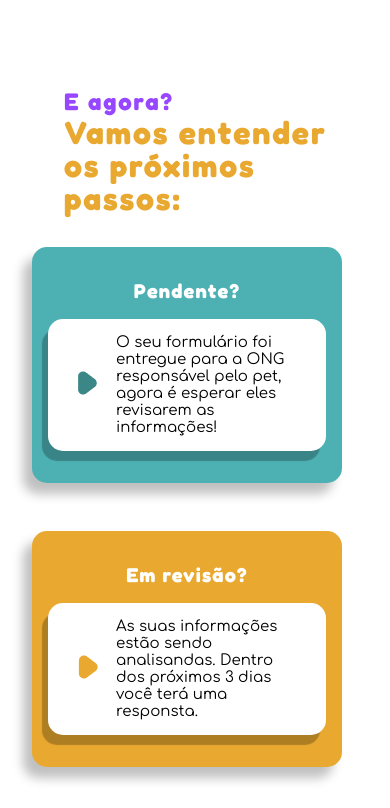
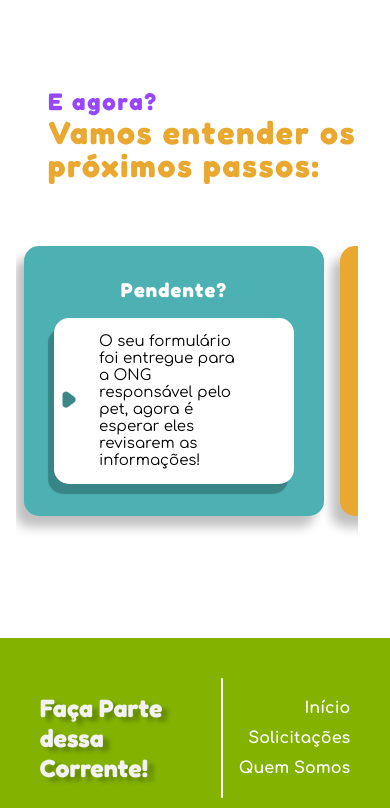
Before and after one commit to marcelossf/adopetme, a React (Create React App) app: page /user-solicitation in a window 390 px wide. Shown: the part 1016-1824 px from the top of the page. Built offline with nearby package versions, Linux system fonts and the light colour scheme; no server answers.

Commit message:
fix: page solicitacoes do user, responsivo e com logo

```diff
--- a/src/components/StepsRequest/style.js
+++ b/src/components/StepsRequest/style.js
@@ -14,7 +14,7 @@ export const CardSection = styled.section`
 
 	width: 100%;
 	max-width: 1450px;
-	padding: 0 2em;
+	padding: 0 1em;
 	margin: 90px auto;
 
 	h4 {
@@ -41,26 +41,44 @@ export const CardSection = styled.section`
 			width: 450px;
 		}
 		@media (min-width: 768px) {
-			font-size: 64px;
-			line-height: 77px;
+			padding-left: 0;
 
 			span {
 				font-weight: 700;
-				font-size: 48px;
-				line-height: 58px;
 			}
 		}
 	}
 
 	.cards-container {
+		width: 100%;
 		display: flex;
-		justify-content: right;
-		flex-wrap: wrap;
-		gap: 3em;
+		justify-content: start;
+		flex-wrap: nowrap;
+		gap: 1em;
 
-		@media (max-width: 768px) {
-			justify-content: center;
-			margin: 0 auto;
+		height: fit-content;
+
+		overflow-y: hidden;
+		overflow-x: scroll;
+		scroll-behavior: smooth;
+
+		padding: 2em 0.5em;
+
+		::-webkit-scrollbar {
+			height: 10px;
+			width: 10x;
+			background: #d9d9d9;
+			transition: ease-in-out 200ms;
+		}
+		::-webkit-scrollbar-thumb:horizontal {
+			background: #9747ff;
+			border-radius: 10px;
+		}
+		@media (min-width: 1024px) {
+			gap: 3em;
+			width: 80%;
+			flex-wrap: wrap;
+			overflow: hidden;
 		}
 	}
 `;
@@ -69,17 +87,18 @@ export const CardRequest = styled.div`
 	display: flex;
 	flex-direction: column;
 	align-items: center;
-	justify-content: center;
+	justify-content: space-between;
 
 	gap: 1em;
 
 	border-radius: 15px;
 
-	padding: 2em 1em;
-	max-width: 400px;
+	padding: 2em 3em;
+	max-width: 300px;
 	width: 100%;
 
 	box-shadow: -9px 11px 11px 0px rgba(0, 0, 0, 0.25);
+
 	${(props) => {
 		switch (props.type) {
 			case "pendente":
@@ -127,9 +146,10 @@ s				`;
 	}
 
 	.status-text {
+		position: relative;
+
 		display: flex;
 		align-items: center;
-		gap: 1em;
 
 		background: #ffffff;
 		box-shadow: -6px 10px 1px rgba(0, 0, 0, 0.25);
@@ -138,19 +158,20 @@ s				`;
 
 		height: 100%;
 		max-height: 211px;
-		padding: 1em 2em;
+		width: 240px;
+		padding: 1em 3em;
 
+		text-align: start;
 		font-size: 15px;
 		line-height: 17px;
 		font-weight: 400;
-
-		@media (min-width: 768px) {
-			font-size: 20px;
-			line-height: 24px;
-		}
 	}
 
 	.status-text::before {
+		position: absolute;
+		left: 5px;
+		transform: scale(0.7);
+
 		${(props) => {
 			switch (props.type) {
 				case "pendente":
--- a/src/pages/UserRequests/index.jsx
+++ b/src/pages/UserRequests/index.jsx
@@ -11,7 +11,10 @@ import PhotoPerfil from "../../components/PhotoPerfil";
 import SloganRequest from "../../components/SloganRequest";
 import StepsRequest from "../../components/StepsRequest";
 import { TableRequest } from "../../components/TableRequest";
+
 import { UserContext } from "../../context/user";
+
+import Logo from "../../assets/logoAdopet.png";
 
 import { MarginNavBar } from "../../styles/marginNavBar";
 import { MainContainer } from "./style";
@@ -70,6 +73,10 @@ const UserRequest = () => {
 			<MarginNavBar></MarginNavBar>
 
 			<MainContainer>
+				<figure>
+					<img src={Logo} alt="Logo" />
+				</figure>
+
 				<section className="request-container">
 					<h2 className="request-caption">Processo de adoção</h2>
 					<TableRequest />
--- a/src/pages/UserRequests/style.js
+++ b/src/pages/UserRequests/style.js
@@ -69,6 +69,15 @@ export const MainContainer = styled.main`
 	margin-bottom: 90px;
 	padding: 0 1em 0 0;
 
+	figure {
+		display: none;
+		@media (min-width: 1024px) {
+			width: 100%;
+			display: inline-flex;
+			justify-content: center;
+		}
+	}
+
 	.request-container {
 		height: 600px;
 		display: flex;
```
